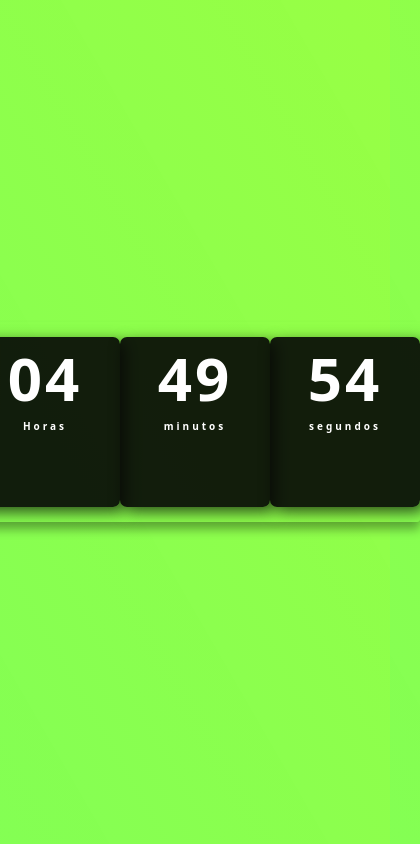
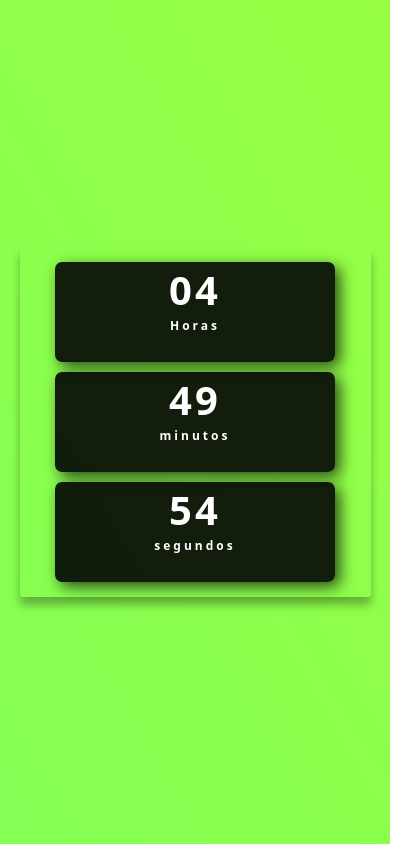
Before and after one commit to Fabio-devGlub/-Timer--, a plain HTML site: page index.html in a window 390 px wide. Shown: the whole page, 420 px wide, since content can reach past the window. Drawn offline with Linux system fonts and the light colour scheme.

Commit message:
responsividade

```diff
--- a/stayles.css
+++ b/stayles.css
@@ -50,3 +50,28 @@ body{
 .relogio span.tempo {
      font-size: 10px;
 }
+
+/* RESPONSIVIDADE */
+@media (max-width: 600px) {
+
+    .relogio {
+        width: 90%;
+        height: auto;
+        flex-direction: column;
+        gap: 10px;
+        padding: 15px 0;
+    }
+
+    .relogio div {
+        width: 80%;
+        height: 100px;
+    }
+
+    .relogio span {
+        font-size: 40px;
+    }
+
+    .relogio span.tempo {
+        font-size: 12px;
+    }
+}
```
